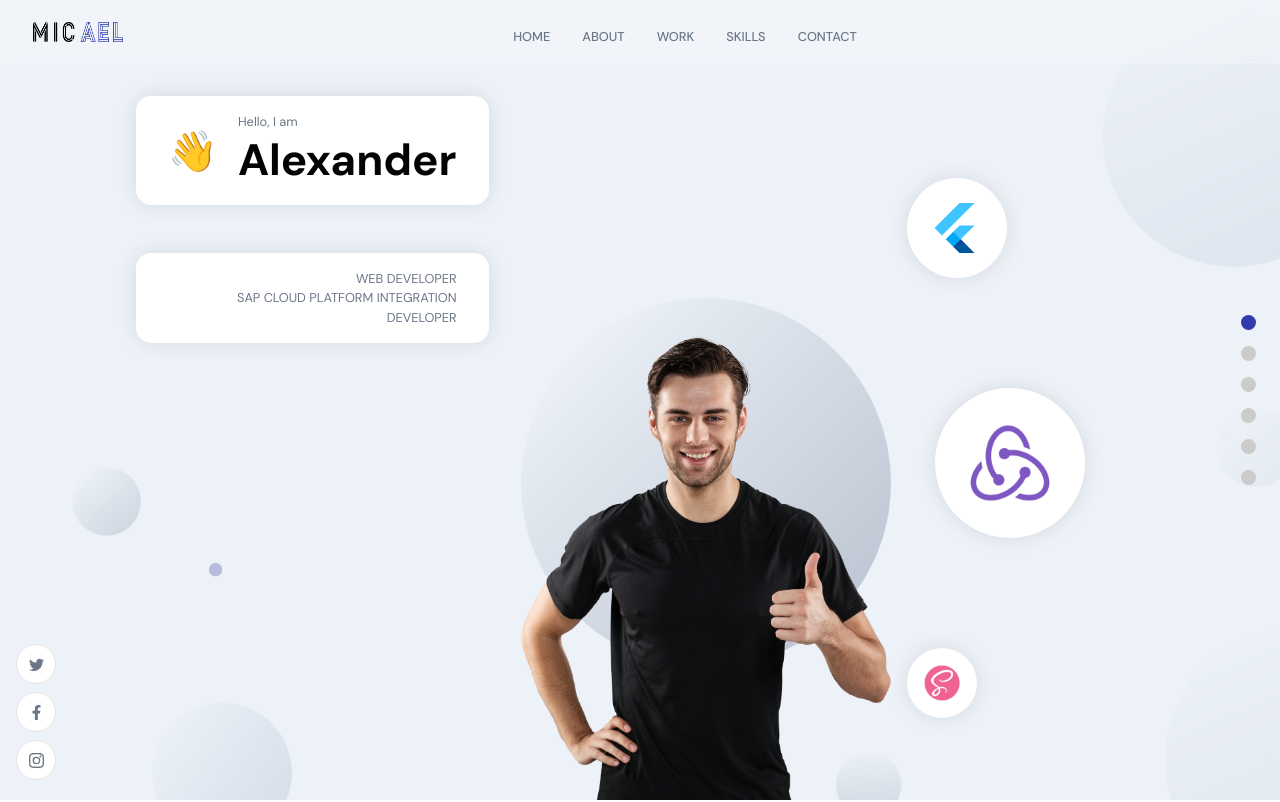
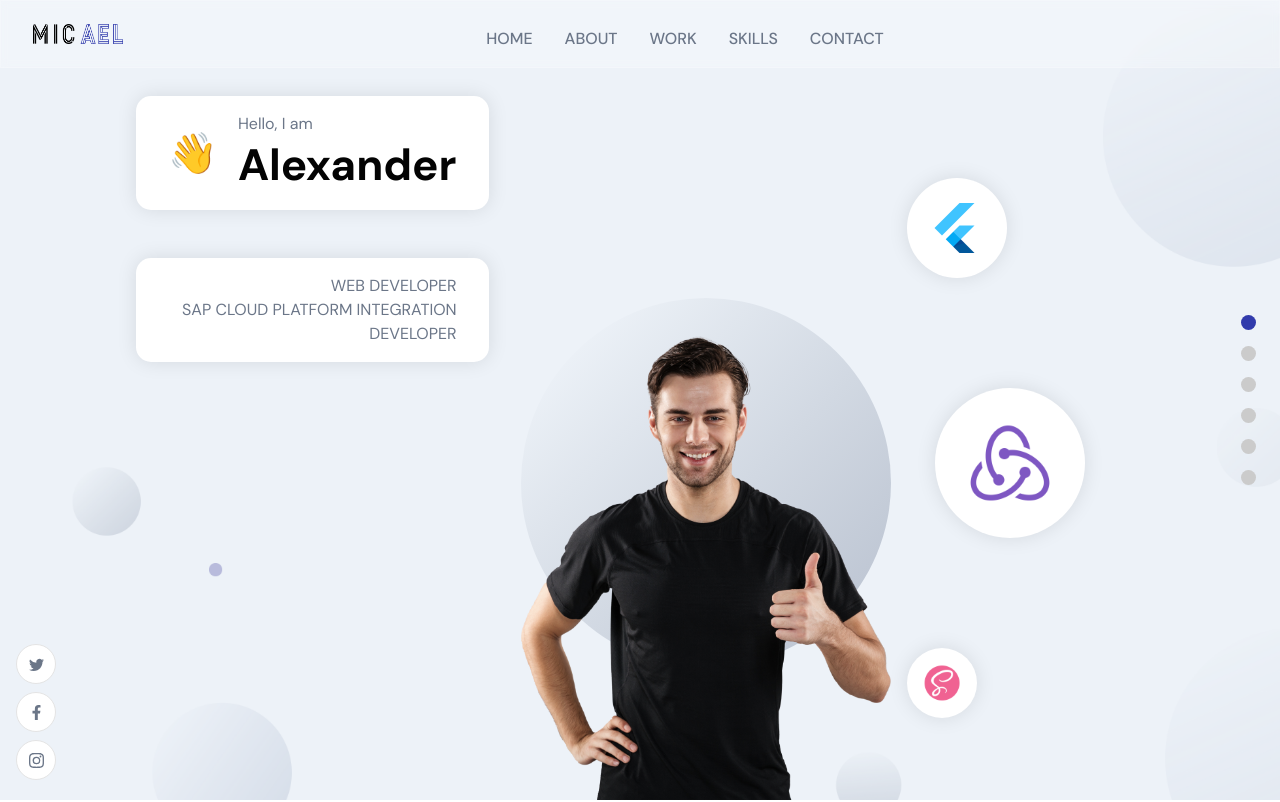
Before and after one commit to Payes13/Archdevis_Website, a React (Create React App) app: page / in a window 1280 px wide. Shown: the top 802 px of the page. Built offline with nearby package versions, Linux system fonts and the light colour scheme.

Commit message:
Navbar refresh revision done

```diff
--- a/src/App.js
+++ b/src/App.js
@@ -5,7 +5,9 @@ import { Navbar } from './components';
 import './App.scss';
 
 const App = () => {
+
   return (
+
     <div className='app'>
       <Navbar />
       <Header />
--- a/src/App.scss
+++ b/src/App.scss
@@ -11,7 +11,7 @@
   background-color: var(--primary-color);
 }
 
-// THIS IS THE WRAPPER
+// THIS IS THE WRAPPER AppWrap.js
 
 .app__container {
   width: 100%;
@@ -21,13 +21,7 @@
   flex-direction: row;
 }
 
-.app__flex {
-  display: flex;
-  justify-content: center;
-  align-items: center;
-}
-
-// THIS IS THE WRAPPER FOR THE COMPONENT
+// THIS IS THE WRAPPER FOR THE COMPONENT AppWrap.js
 
 .app__wrapper {
   flex: 1;
@@ -38,6 +32,12 @@
   @media screen and (max-width: 450px) {
     padding: 4rem 1rem 2rem;
   }
+}
+
+.app__flex {
+  display: flex;
+  justify-content: center;
+  align-items: center;
 }
 
 .copyright {
@@ -76,7 +76,7 @@
 }
 
 .p-text {
-  font-size: 0.8rem;
+  font-size: 1rem;
   text-align: left;
   color: var(--gray-color);
   line-height: 1.5;
--- a/src/components/Navbar/Navbar.jsx
+++ b/src/components/Navbar/Navbar.jsx
@@ -13,7 +13,7 @@ const Navbar = () => {
 
     <nav className="app__navbar">
       <div className="app__navbar-logo">
-        <img src={images.logo} alt="logo" />
+        <img src={images.logo} alt="company logo" />
       </div>
 
       <ul className="app__navbar-links">
@@ -28,11 +28,9 @@ const Navbar = () => {
       {/* THIS WILL BE DISPLAYED ON MOBILE DEVICES */}
       {/* THIS IS THE HAMBURGER MENU */}
       <div className="app__navbar-menu">
-        {/* SET IT TO TRUE SO WE CAN OPEN THE MENU */}
         {/* ESTAS SON LAS LINEAS BLANCAS DENTRO DEL CIRCULO AZUL */}
         <HiMenuAlt4 onClick={() => setToggle(true)} />
 
-        {/* IF toggle IS true */}
         {toggle && (
           <motion.div
             whileInView={{ x: [300, 0] }}
--- a/src/components/Navbar/Navbar.scss
+++ b/src/components/Navbar/Navbar.scss
@@ -1,3 +1,6 @@
+// $blue_light: #27B1E6;
+// $blue_light_rgba: rgba(39, 177, 230, 0.50);
+
 .app__navbar {
     width: 100%;
 
@@ -7,16 +10,11 @@
 
     padding: 1rem 2rem;
     background: rgba(255, 255, 255, 0.25);
-    // box-shadow: 0 8px 32px 0 rgba( 31, 38, 135, 0.37 );
-    backdrop-filter: blur(4px);                 /* THIS */
+    backdrop-filter: blur(4px);
     -webkit-backdrop-filter: blur(4px);
     border: 1px solid rgba(255, 255, 255, 0.18);
     position: fixed;
     z-index: 2;
-
-    // ESTO HACE LO MISMO QUE position: fixed;
-    // position: sticky;
-    // top: 0;
   }
 
   .app__navbar-logo {
@@ -86,13 +84,13 @@
     }
   }
 
-//   THIS IS THE BLUE CIRCLE
-
+//   THIS IS THE BLUE CIRCLE WHEN ON MOBILE
   .app__navbar-menu {
     width: 35px;
     height: 35px;
     border-radius: 50%;
     position: relative;
+    cursor: pointer;
 
     display: flex;
     justify-content: center;
--- a/src/container/Footer/Footer.jsx
+++ b/src/container/Footer/Footer.jsx
@@ -21,19 +21,19 @@ const Footer = () => {
   const handleSubmit = () => {
     setLoading(true);
 
-    const contact = {
-      _type: 'contact',
-      name: formData.username,
-      email: formData.email,
-      message: formData.message,
-    };
+    // const contact = {
+    //   _type: 'contact',
+    //   name: formData.username,
+    //   email: formData.email,
+    //   message: formData.message,
+    // };
 
-    client.create(contact)
-      .then(() => {
-        setLoading(false);
-        setIsFormSubmitted(true);
-      })
-      .catch((err) => console.log(err));
+    // client.create(contact)
+    //   .then(() => {
+    //     setLoading(false);
+    //     setIsFormSubmitted(true);
+    //   })
+    //   .catch((err) => console.log(err));
   };
 
   return (
--- a/src/container/Skills/Skills.jsx
+++ b/src/container/Skills/Skills.jsx
@@ -1,4 +1,4 @@
-import React, { useState, useEffect } from "react";
+import React from "react";
 import { motion } from "framer-motion";
 import ReactTooltip from "react-tooltip";
 
--- a/src/index.css
+++ b/src/index.css
@@ -12,11 +12,17 @@
   --gray-color: #6b7688;
   --brown-color: #46364a;
   --white-color: #ffffff;
+
+  --primary-color-hex: #27B1E6;
+  --primary-color-rgba: rgba(39, 177, 230, 0.50);
+  --font-color-primary: #707070;
+  --font-color-secondary: #E5F3FB;
+
 }
 
 * {
   box-sizing: border-box;
   padding: 0;
   margin: 0;
-  scroll-behavior: smooth;
+  scroll-behavior: auto;
 }
--- a/src/index.js
+++ b/src/index.js
@@ -1,7 +1,11 @@
-import React from 'react';
-import ReactDOM from 'react-dom';
+import React from "react";
+import ReactDOM from "react-dom";
 
-import App from './App';
-import './index.css';
+import App from "./App";
+import "./index.css";
 
-ReactDOM.render(<App />, document.getElementById('root'));
+ReactDOM.createRoot(document.getElementById('root')).render(
+  <React.StrictMode>
+    <App />
+  </React.StrictMode>,
+)
```
